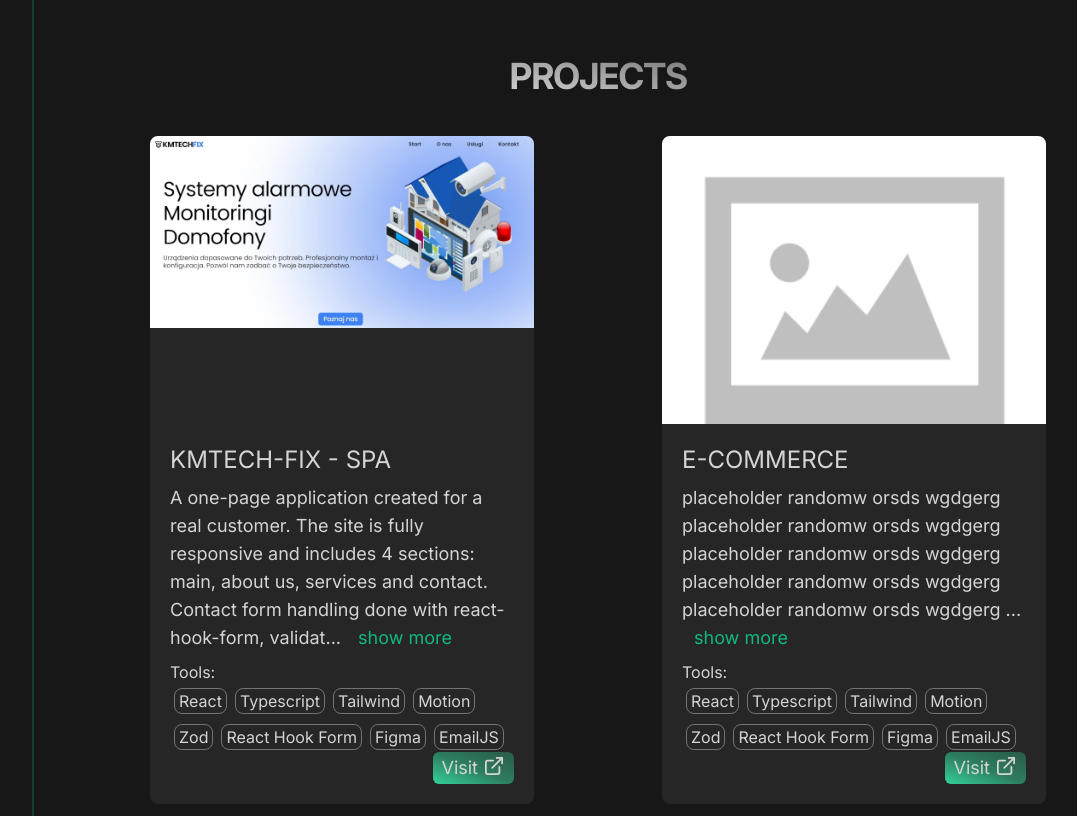
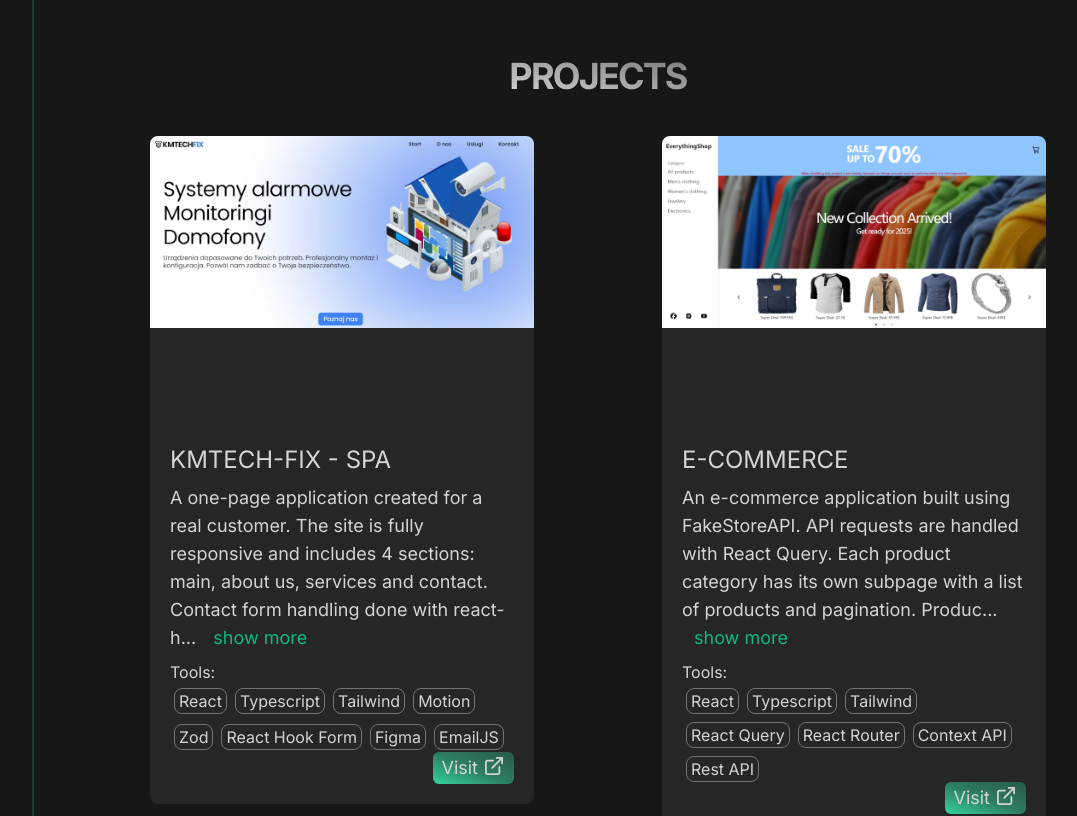
Before and after one commit to gapinsky/portfolio, a Next.js app: page / in a window 1280 px wide. Shown: the part 1640-2456 px from the top of the page, without its empty margins (42-1119 px from the left). Built offline with nearby package versions, Linux system fonts and the light colour scheme.

Commit message:
updated projects

```diff
--- a/app/sections/projects/ProjectCard.tsx
+++ b/app/sections/projects/ProjectCard.tsx
@@ -13,7 +13,7 @@ type Props = {
 
 const ProjectCard = ({ title, image, description, tools, link }: Props) => {
   const [isExpand, setIsExpand] = useState(false);
-  let text = isExpand ? description : `${description.slice(0, 200)}...`;
+  let text = isExpand ? description : `${description.slice(0, 183)}...`;
   const handleExpand = () => {
     setIsExpand((prevState) => !prevState);
   };
--- a/app/sections/projects/projectsList.ts
+++ b/app/sections/projects/projectsList.ts
@@ -18,28 +18,26 @@ export const projectsList = [
   },
   {
     title: "E-commerce",
-    description:
-      "placeholder randomw orsds wgdgerg placeholder randomw orsds wgdgerg placeholder randomw orsds wgdgerg placeholder randomw orsds wgdgerg placeholder randomw orsds wgdgerg ",
-    // image: "/thumbnails/kmtechfixThumbnail.webp",
-    image: "/noImage.png",
+    description: `An e-commerce application built using FakeStoreAPI. API requests are handled with React Query. Each product category has its own subpage with a list of products and pagination. Products can be sorted by price (ascending or descending) or alphabetically.
+       Each product has a dedicated subpage with more details and the option to add it to the cart. React Router is used for routing. The cart state is managed via a custom hook and shared between components using Context API.
+        In the cart, users can adjust product quantities, remove items, and apply a discount code. The total cart value and product count are updated in real time. After completing a transaction, the app returns an array of product objects that were added to the cart.`,
+    image: "/thumbnails/ecommerceThumbnail.webp",
     tools: [
       "React",
       "Typescript",
       "Tailwind",
-      "Motion",
-      "Zod",
-      "React Hook Form",
-      "Figma",
-      "EmailJS",
+      "React Query",
+      "React Router",
+      "Context API",
+      "Rest API",
     ],
-    link: "https://kmechfix.vercel.app/",
+    link: "https://fake-store-b4pj.vercel.app/",
   },
   {
     title: "Portfolio Website",
     description:
-      "placeholder randomw orsds wgdgerg placeholder randomw orsds wgdgerg placeholder randomw orsds wgdgerg placeholder randomw orsds wgdgerg placeholder randomw orsds wgdgerg ",
-    // image: "/thumbnails/kmtechfixThumbnail.webp",
-    image: "/noImage.png",
+      "My first project built with nextJS. I chose nextJs because of the AcernityUi component library which I really wanted to try out. I also didn't want to use external libraries to handle emails (emailJS) as I had done in previous projects, and nextJS has that capability built in. I designed the look of the application myself in Figma. I think this is a valuable project demonstrating my ability to work with new technologies (nextJS), libraries (AcernityUI) and technical documentation.",
+    image: "/thumbnails/portfolioThumbnail.webp",
     tools: [
       "NextJS",
       "Typescript",
```
Also changed, not shown: public/thumbnails/ecommerceThumbnail.webp (added), public/thumbnails/portfolioThumbnail.webp (added).
